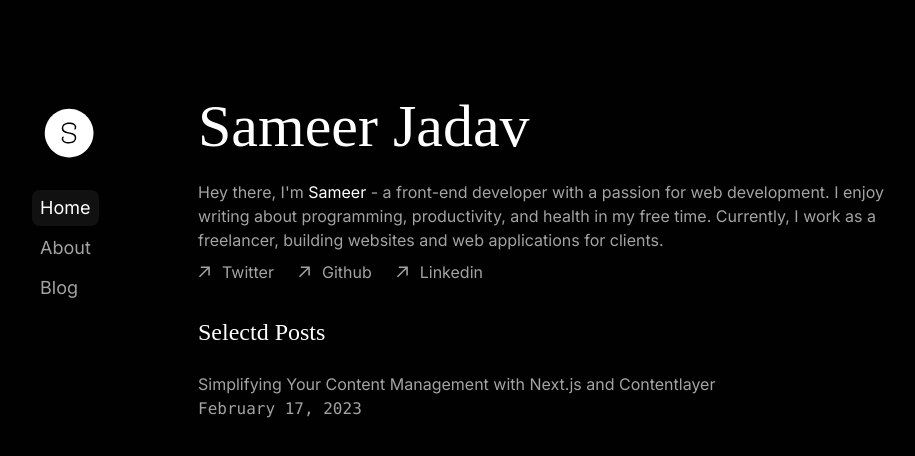
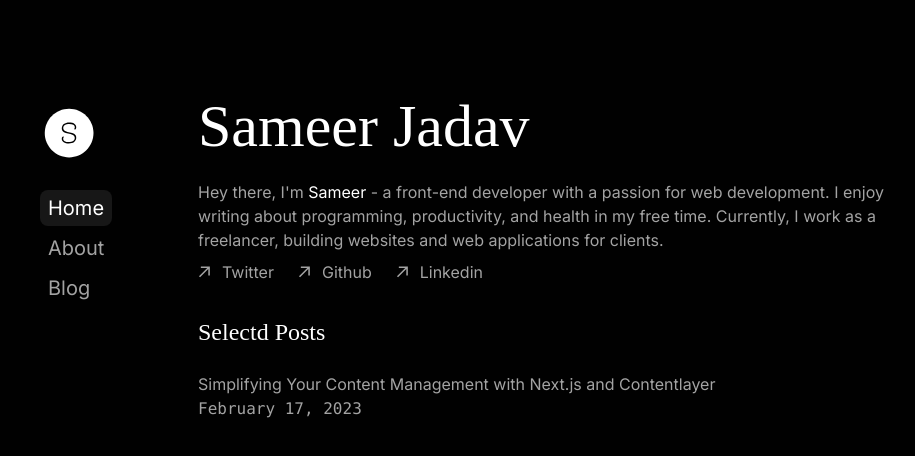
Before and after one commit to SameerJadav/sameer-jadav, a Next.js app: page / in a window 1280 px wide. Shown: the top 456 px of the page, without its empty margins (160-1075 px from the left). Built offline with nearby package versions, Linux system fonts and the light colour scheme; a web font is replaced by a local one.

Commit message:
Small fixes

```diff
--- a/components/Sidebar.tsx
+++ b/components/Sidebar.tsx
@@ -33,7 +33,7 @@ export default function Navbar() {
 
   return (
     <aside className="lg:w-[150px] lg:flex-shrink-0 lg:mt-7">
-      <div className="lg:sticky lg:top-20">
+      <div className="lg:sticky lg:top-20 flex justify-between items-center lg:block">
         <div className="ml-2 lg:ml-[12px] mb-2 px-4 lg:px-0 lg:mb-8 space-y-10 flex flex-col lg:flex-row items-start ">
           <Logo />
         </div>
@@ -50,10 +50,10 @@ export default function Navbar() {
                   key={path}
                   href={path}
                   className={clsx(
-                    'transition-all hover:text-white text-lg py-1 px-2',
+                    'transition-all hover:text-white text-xl py-1 px-2 ml-2',
                     {
                       'text-neutral-400 capitalize': !isActive,
-                      'text-white bg-[#111] rounded-lg font-medium capitalize transition-all duration-300 ease-in-out':
+                      'text-white bg-neutral-900 rounded-lg font-medium capitalize transition-all duration-300 ease-in-out':
                         isActive,
                     }
                   )}
```
